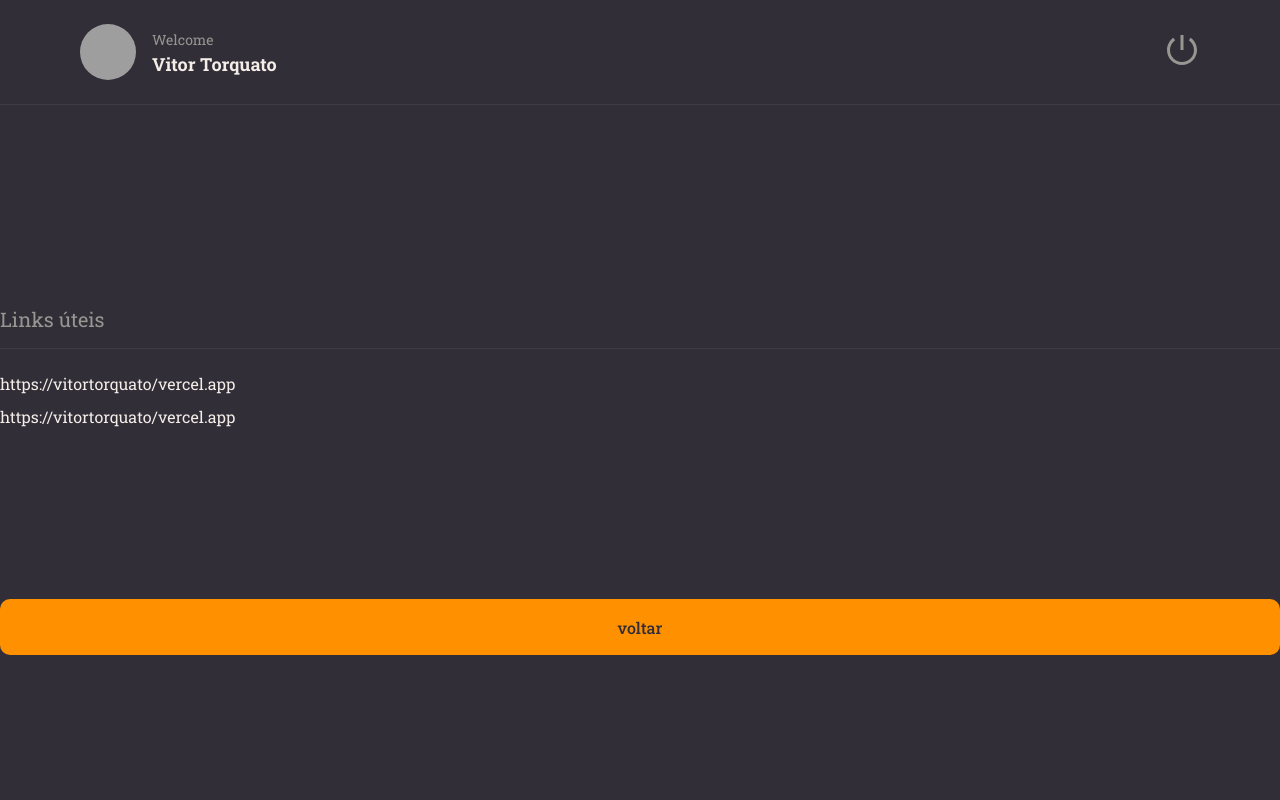
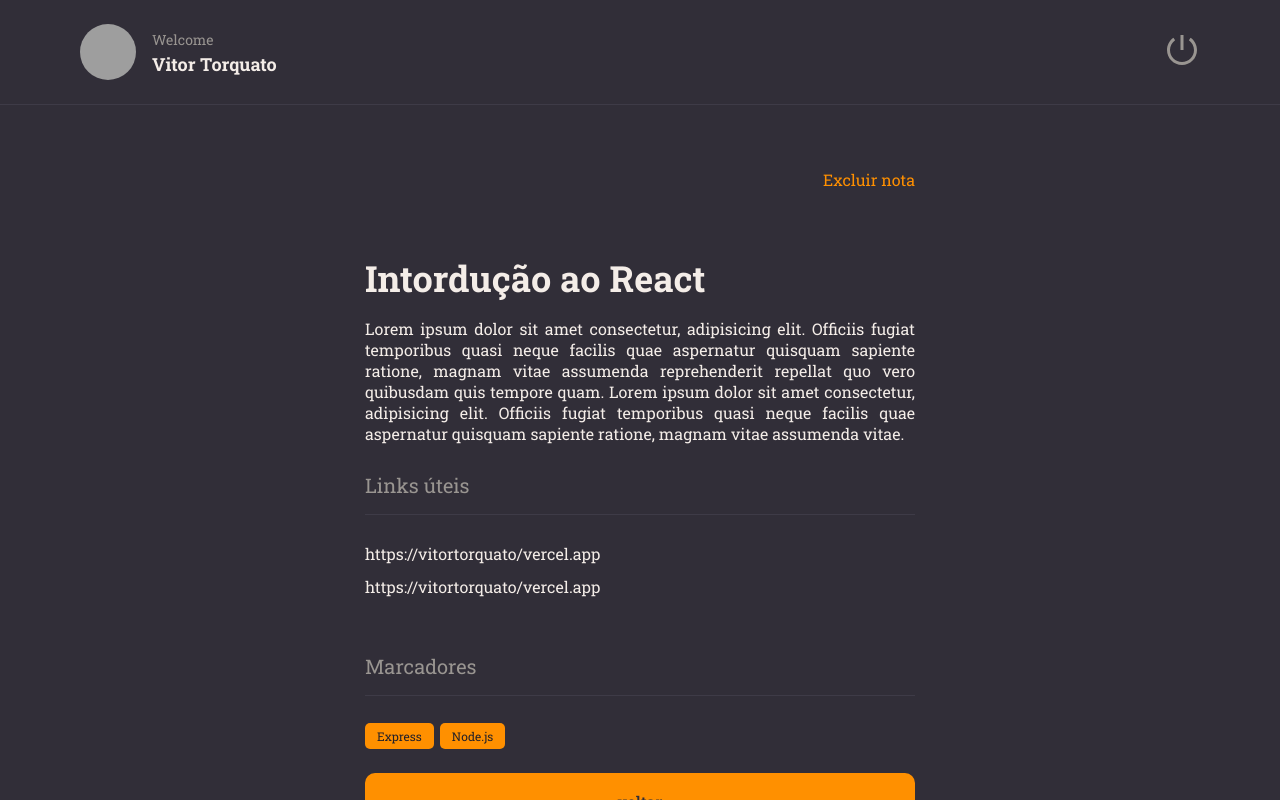
Before and after one commit to VitorTorquato/rocketNotes, a React (Vite) app: page / in a window 1280 px wide. Built offline with nearby package versions, Linux system fonts and the light colour scheme; grey boxes are pictures that could not be loaded.

Commit message:
details page

```diff
--- /dev/null
+++ b/src/components/ButtonText/index.jsx
@@ -0,0 +1,17 @@
+import { Container } from "./styles";
+
+
+export function ButtonText({title, ...rest}){
+
+    return(
+        <Container
+            type="button"
+            {...rest}
+        >
+            {title}
+        </Container>
+
+    );
+
+
+};
--- /dev/null
+++ b/src/components/ButtonText/styles.js
@@ -0,0 +1,16 @@
+import styled from "styled-components";
+import theme from "../../styles/theme";
+
+
+
+export const Container = styled.button`
+
+        background: none;
+        color: ${theme.COLORS.ORANGE};
+        border: none;
+
+        font-size: 16px;
+
+
+
+`;
--- a/src/components/Sectionn/styles.js
+++ b/src/components/Sectionn/styles.js
@@ -4,7 +4,7 @@
 
 export const Container = styled.section`
 
-    margin:  56px 0 28px;
+    margin: 28px 0;
 
 
     > h2{
@@ -14,7 +14,7 @@
 
 
         padding-bottom: 16px;
-        margin-bottom: 24px;
+        margin-bottom: 28px;
 
 
         color: ${theme.COLORS.GRAY_100};
--- /dev/null
+++ b/src/components/tags/index.jsx
@@ -0,0 +1,10 @@
+import { Container } from "./styles";
+
+export function Tag({ title}){
+    return(
+        <Container>
+            {title}
+        </Container>
+    )
+
+}
--- /dev/null
+++ b/src/components/tags/styles.js
@@ -0,0 +1,15 @@
+import styled from "styled-components";
+
+import theme from "../../styles/theme";
+
+
+export const Container = styled.span`
+        font-size: 12px;
+        padding: 5px 12px;
+        border-radius: 5px;
+        margin-right:6px ;
+        color: ${theme.COLORS.BACKGROUND_900};
+        background-color:  ${theme.COLORS.ORANGE};
+
+
+`;
--- a/src/pages/Details/index.jsx
+++ b/src/pages/Details/index.jsx
@@ -1,8 +1,10 @@
-import {Container , Links} from './styles';
+import {Container , Links , Content} from './styles';
 
 import { Header } from '../../components/header';
 import { Button } from '../../components/button';
 import { Section } from '../../components/Sectionn';
+import { Tag } from '../../components/tags';
+import { ButtonText } from '../../components/ButtonText';
 
 
 
@@ -12,6 +14,19 @@
   return(
     <Container>
       <Header/>
+      <main>
+        <Content>
+
+      <ButtonText title="Excluir nota" />
+
+      <h1>
+        Intordução ao React
+      </h1>
+
+      <p>
+        Lorem ipsum dolor sit amet consectetur, adipisicing elit. Officiis fugiat temporibus quasi neque facilis quae aspernatur quisquam sapiente ratione, magnam vitae assumenda reprehenderit repellat quo vero quibusdam quis tempore quam.
+        Lorem ipsum dolor sit amet consectetur, adipisicing elit. Officiis fugiat temporibus quasi neque facilis quae aspernatur quisquam sapiente ratione, magnam vitae assumenda vitae.
+      </p>
 
       <Section title="Links úteis">
         <Links>
@@ -21,12 +36,17 @@
           <li>
             <a href="h#">https://vitortorquato/vercel.app</a>
           </li>
-
-
-
         </Links>
       </Section>
-      <Button title="voltar"/>
+
+          <Section title="Marcadores">
+            <Tag title="Express"/>
+           <Tag title="Node.js"/>
+          </Section>
+
+        <Button title="voltar"/>
+       </Content>
+      </main>
     </Container>
   )
 }
--- a/src/pages/Details/styles.js
+++ b/src/pages/Details/styles.js
@@ -10,6 +10,15 @@
     grid-template-areas:
     "header"
     "content";
+
+
+    > main{
+        grid-area: content;
+        overflow-y: scroll;
+        padding: 64px 0;
+
+
+    }
 
 `
 
@@ -28,3 +37,31 @@
 
 
 `;
+
+
+export const Content = styled.div`
+    max-width: 550px;
+    margin: 0 auto;
+
+    display: flex;
+    flex-direction: column;
+
+    > button:first-child{
+        align-self:end;
+    }
+
+    >h1{
+        font-size: 36px;
+        font-weight: 500px;
+        padding-top: 64px;
+    }
+
+    > p {
+        font-size: 16px;
+        margin-top: 16px;
+        text-align: justify;
+    }
+
+
+
+`;
```
